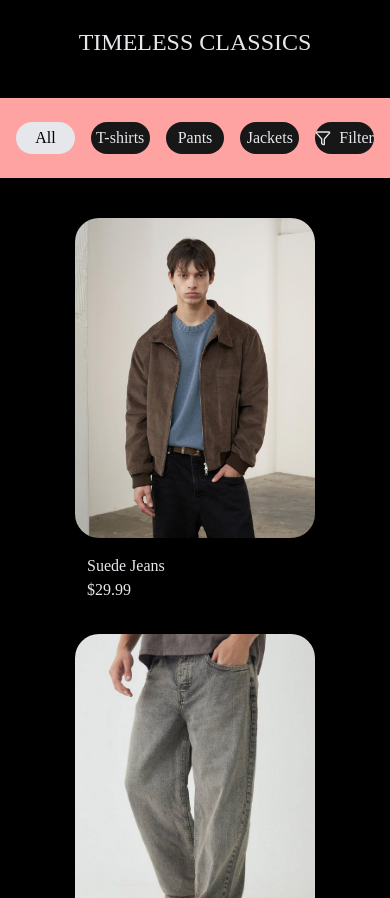
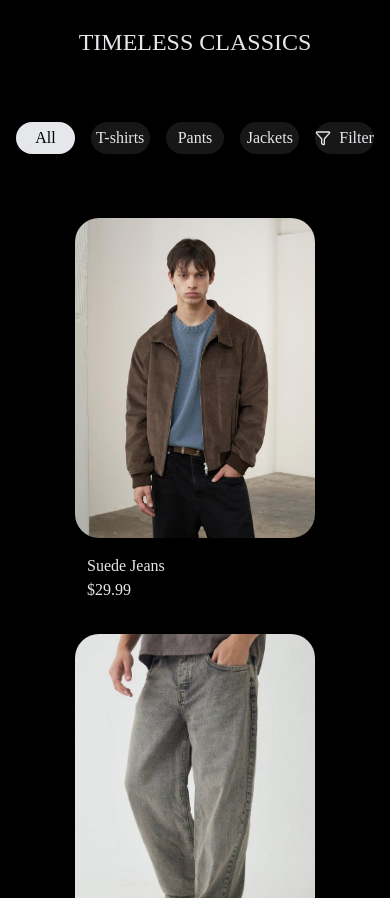
Before and after one commit to ArijitMajumdardev/fashion-landing-page, a Next.js app: page / in a window 390 px wide. Shown: the part 1690-2588 px from the top of the page. Built offline with nearby package versions, Linux system fonts and the light colour scheme; a web font is replaced by a local one.

Commit message:
Fixed the responsiveness of Featured - products

```diff
--- a/src/components/Featured-Products.tsx
+++ b/src/components/Featured-Products.tsx
@@ -26,7 +26,7 @@ export const FeaturedProducts = () => {
 
       {/* Category buttons */}
       <div className="w-full h-20 mt-10 flex flex-wrap">
-        <div className="h-full w-full bg-red-300 md:w-2/4 flex justify-center  gap-4 px-4 items-center">
+        <div className="h-full w-full  md:w-2/4 flex justify-center  gap-4 px-4 items-center">
           <button className="bg-gray-200 text-black w-24 h-8 rounded-full cursor-pointer">All</button>
           <button className="bg-neutral-900 w-24 h-8 rounded-full cursor-pointer ">T-shirts</button>
           <button className="bg-neutral-900 w-24 h-8 rounded-full cursor-pointer">Pants</button>
```
